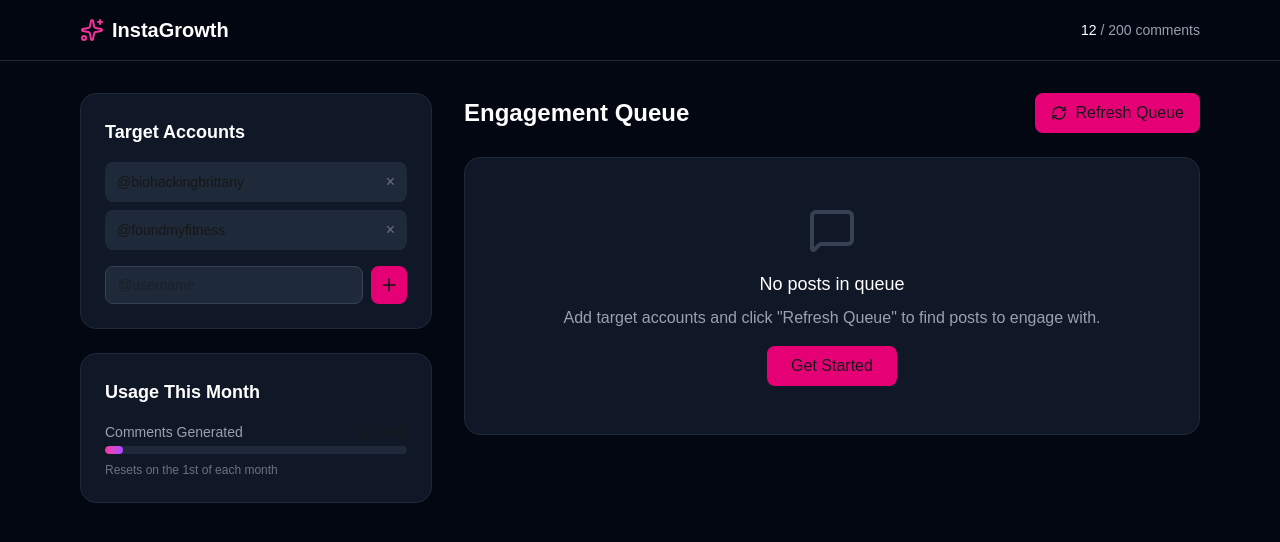
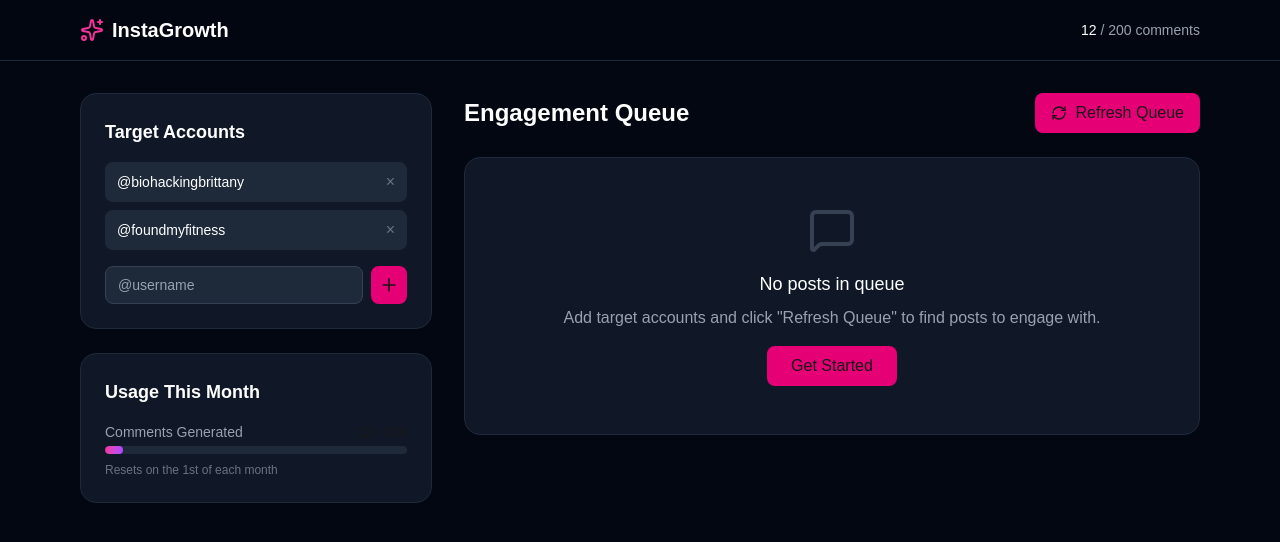
Before and after one commit to Tiklgra/insta-growth, a Next.js app: page /dashboard in a window 1280 px wide. Shown: the top 542 px of the page. Built offline with nearby package versions, Linux system fonts and the light colour scheme.

Commit message:
Fix: Improve text visibility in target accounts section

```diff
--- a/src/app/dashboard/page.tsx
+++ b/src/app/dashboard/page.tsx
@@ -100,7 +100,7 @@ export default function Dashboard() {
                     key={account}
                     className="flex items-center justify-between bg-gray-800 rounded-lg px-3 py-2"
                   >
-                    <span className="text-sm">{account}</span>
+                    <span className="text-sm text-white">{account}</span>
                     <button
                       onClick={() => removeAccount(account)}
                       className="text-gray-500 hover:text-red-400 transition"
@@ -116,7 +116,7 @@ export default function Dashboard() {
                   value={newAccount}
                   onChange={(e) => setNewAccount(e.target.value)}
                   placeholder="@username"
-                  className="flex-1 bg-gray-800 border border-gray-700 rounded-lg px-3 py-2 text-sm focus:outline-none focus:border-pink-500"
+                  className="flex-1 bg-gray-800 border border-gray-700 rounded-lg px-3 py-2 text-sm text-white placeholder-gray-400 focus:outline-none focus:border-pink-500"
                   onKeyPress={(e) => e.key === "Enter" && addAccount()}
                 />
                 <button
```
